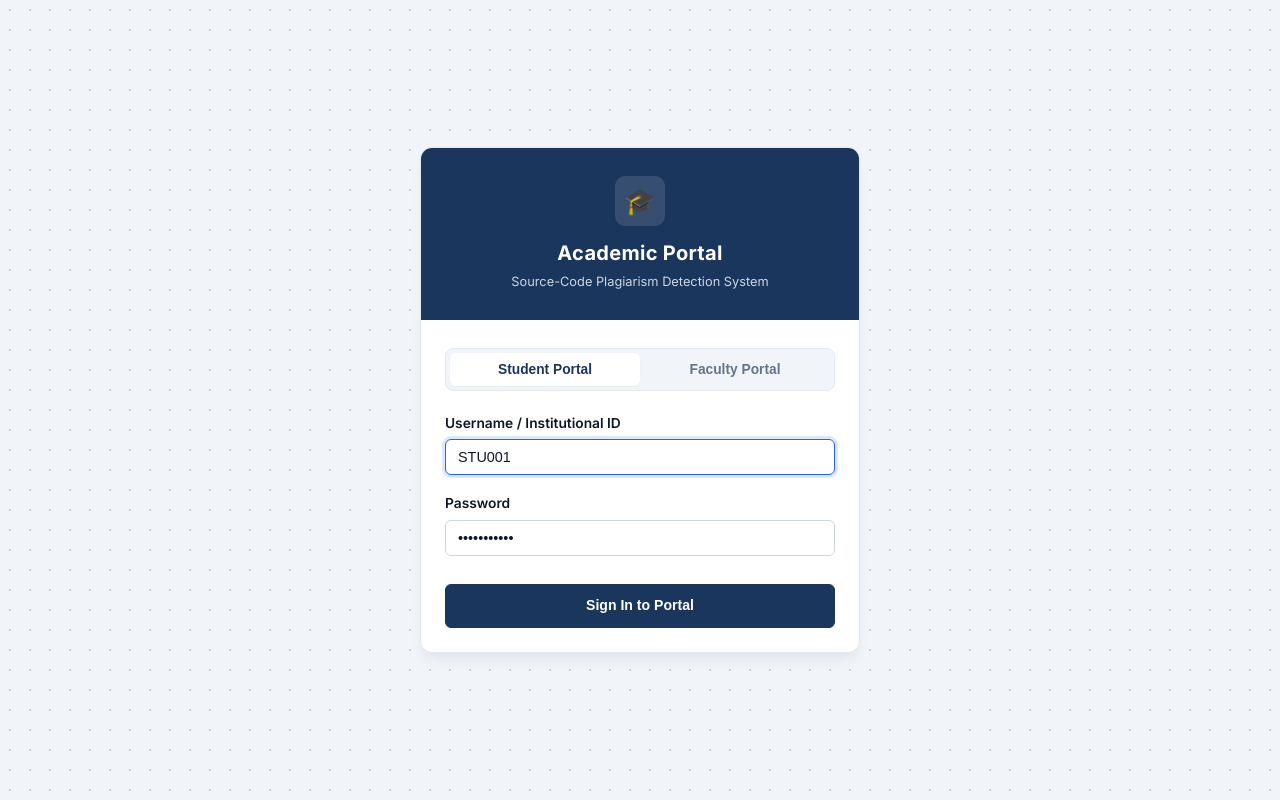
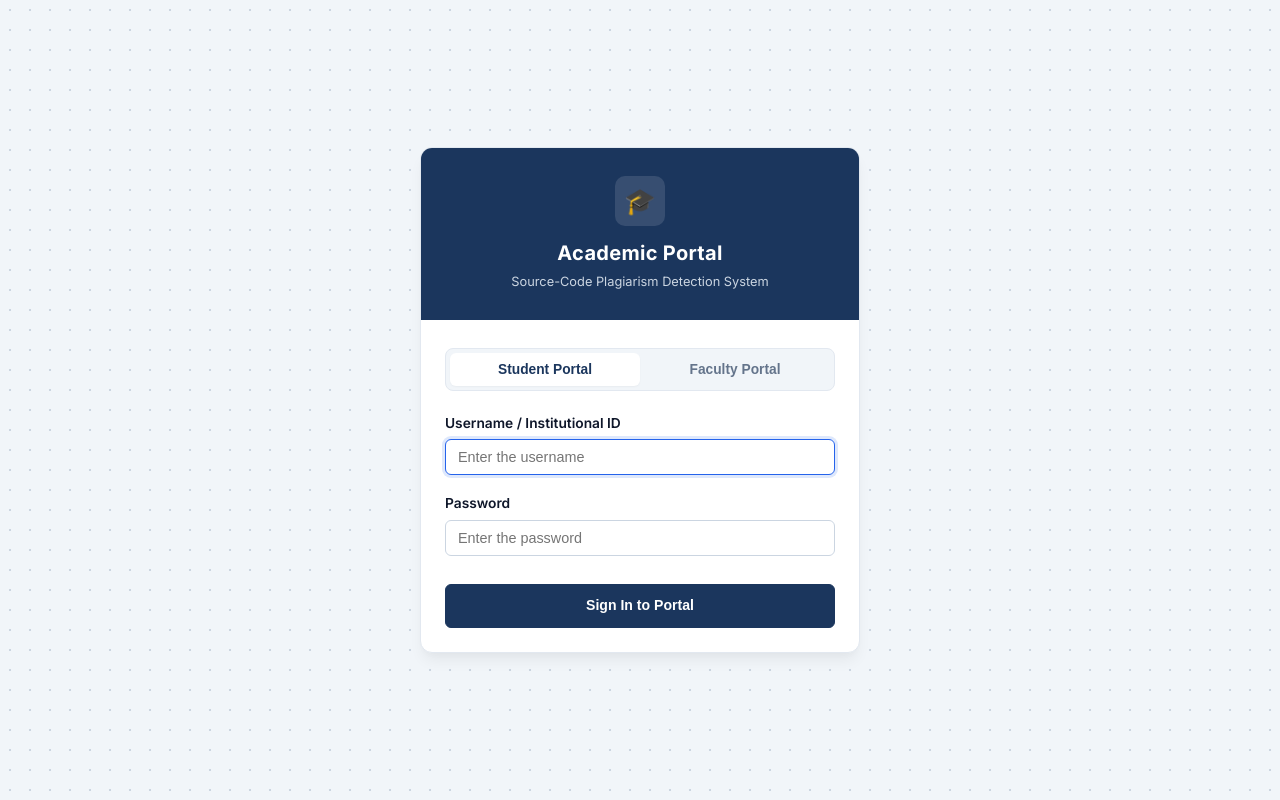
Before and after one commit to jerlinroshna/PLAGARISIM-DETECTOR, a Flask app: page /login in a window 1280 px wide. Run offline with Flask 3, Linux system fonts and the light colour scheme.

Commit message:
feat: remove prefilled login credentials and clean placeholders

```diff
--- a/templates/auth/login.html
+++ b/templates/auth/login.html
@@ -38,15 +38,13 @@
       <div class="form-group">
         <label class="form-label" for="username">Username / Institutional ID</label>
         <input type="text" class="form-control" id="username" name="username"
-               value="{% if role == 'faculty' %}FAC001{% else %}STU001{% endif %}"
-               placeholder="e.g. STU001 or FAC001" required autofocus autocomplete="username">
+               placeholder="Enter the username" required autofocus autocomplete="username">
       </div>
 
       <div class="form-group">
         <label class="form-label" for="password">Password</label>
         <input type="password" class="form-control" id="password" name="password"
-               value="{% if role == 'faculty' %}Faculty@123{% else %}Student@123{% endif %}"
-               placeholder="Enter your password" required autocomplete="current-password">
+               placeholder="Enter the password" required autocomplete="current-password">
       </div>
 
       <button type="submit" class="btn btn-primary" style="width: 100%; padding: 11px; margin-top: 10px; font-weight: 600;">
@@ -60,22 +58,14 @@
   (function() {
     const roleBtns = document.querySelectorAll('.role-toggle-btn');
     const roleInput = document.getElementById('login-role-input');
-    const userInput = document.getElementById('username');
-    const passInput = document.getElementById('password');
 
     roleBtns.forEach(function(btn) {
       btn.addEventListener('click', function() {
         const role = this.getAttribute('data-role');
-        if (userInput && passInput) {
-          if (!userInput.value || userInput.value === 'STU001' || userInput.value === 'FAC001') {
-            if (role === 'faculty') {
-              userInput.value = 'FAC001';
-              passInput.value = 'Faculty@123';
-            } else {
-              userInput.value = 'STU001';
-              passInput.value = 'Student@123';
-            }
-          }
+        roleBtns.forEach(function(b) { b.classList.remove('active'); });
+        this.classList.add('active');
+        if (roleInput) {
+          roleInput.value = role;
         }
       });
     });
```
